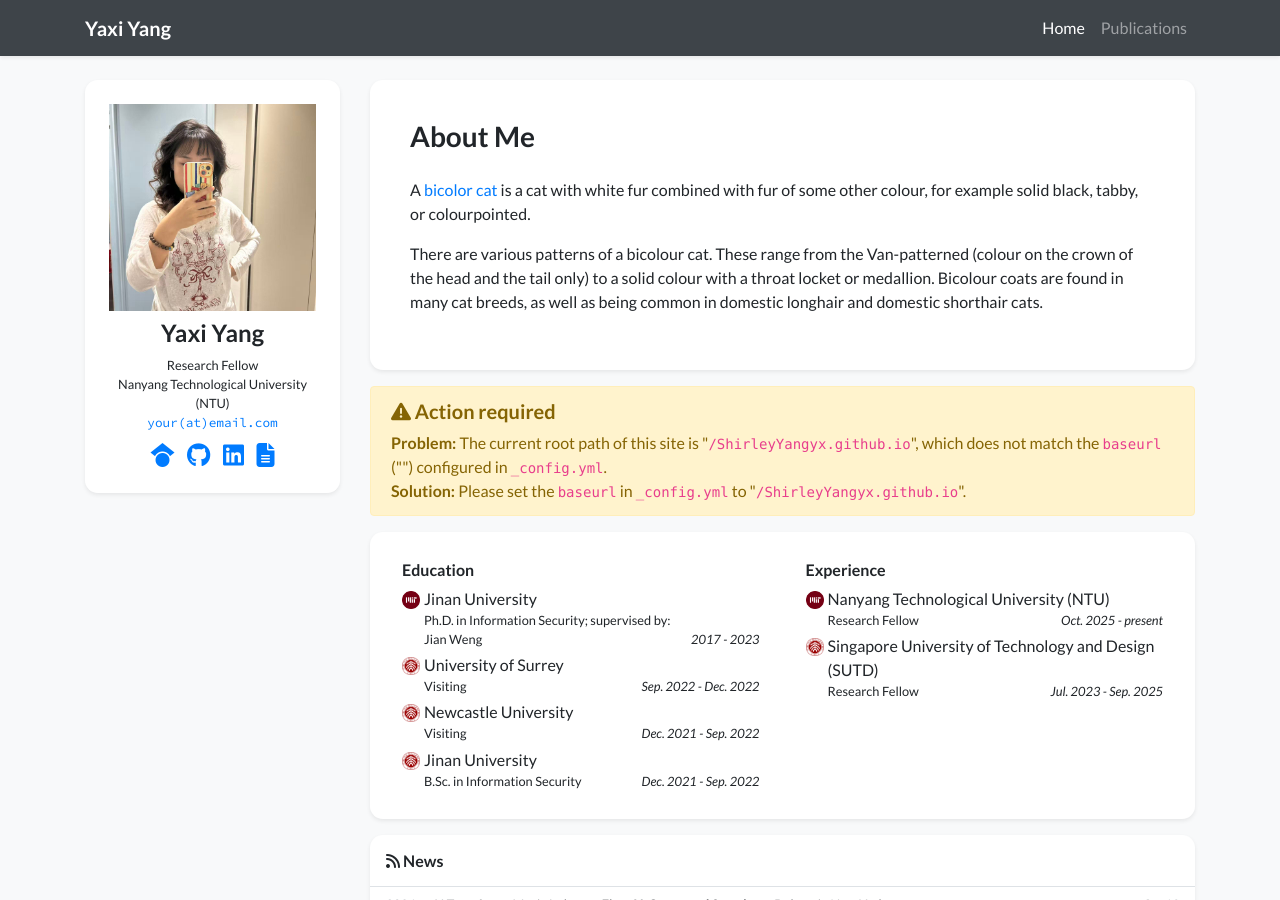
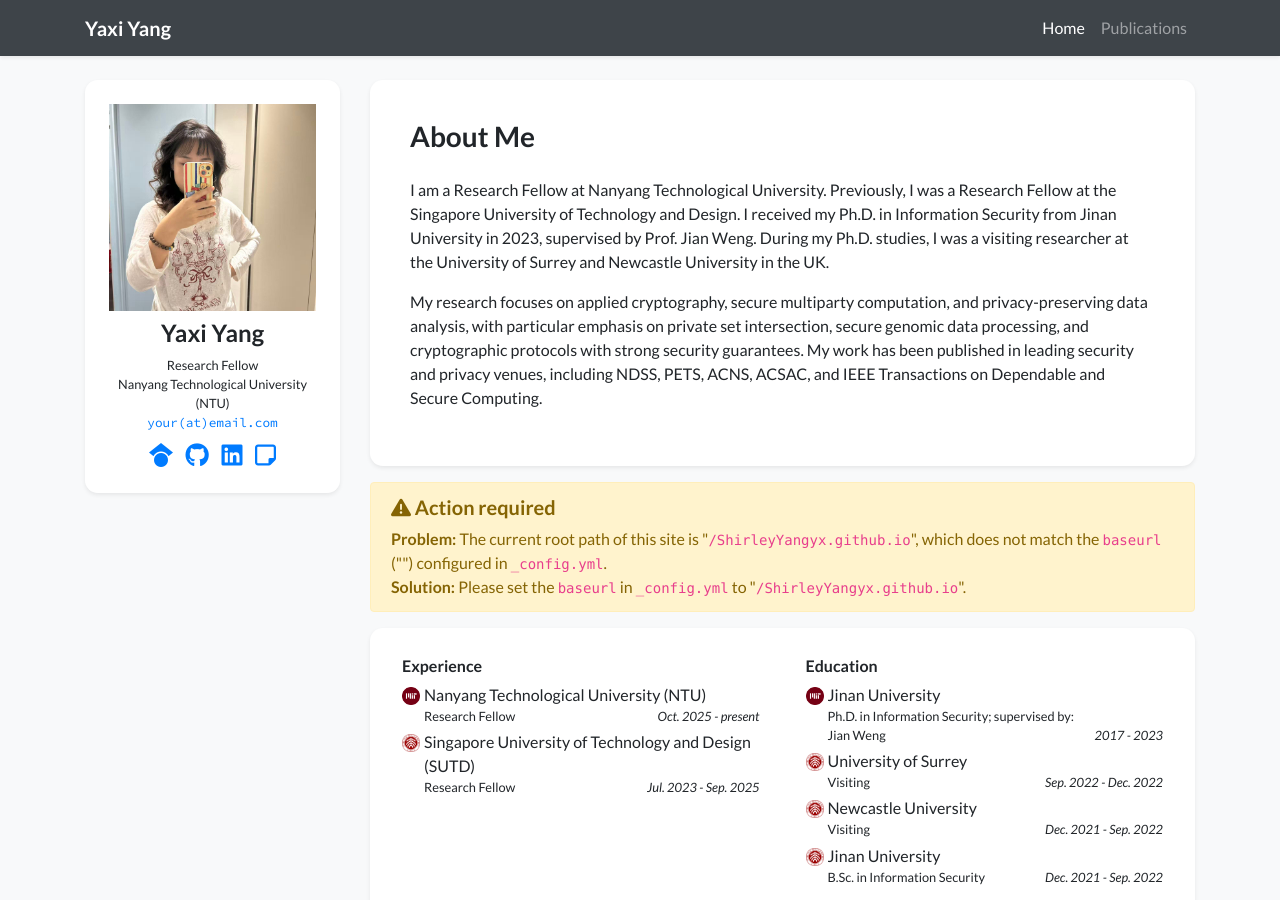
Before and after one commit to ShirleyYangyx/ShirleyYangyx.github.io, a Jekyll site: the page built from index.html, in a window 1280 px wide and 900 px high. Built offline with Jekyll 4.4.1, drawn with Linux system fonts in a browser that asks for light colours; nearby versions of some CDN libraries; a style sheet for code colours, icons or effects is not loaded.

Commit message:
Updating

```diff
--- a/_data/profile.yml
+++ b/_data/profile.yml
@@ -10,7 +10,7 @@ positions:
 
 email: "your@email.com"
 cv_link: /assets/my_CV.pdf  # Link to your CV, optional
-gscholar: xFmQpf4AAAAJ  # This is an example, replace it with your own Google Scholar ID
+gscholar: NG1ZG6cAAAAJ&hl=zh-CN  # This is an example, replace it with your own Google Scholar ID
 github: NG1ZG6cAAAAJ&hl
 # twitter: your_twitter_id  # Do not include the '@' symbol
 # wechat_qrcode: /assets/images/etc/wechat.jpg
@@ -22,12 +22,14 @@ linkedin: yaxi-yang-722bb9236/
 short_bio_text_justify: false
 short_bio: >-
   <p>
-    A <a href="https://en.wikipedia.org/wiki/Bicolor_cat" target="_blank">bicolor cat</a> is a cat with white fur combined with fur of some other colour, for example solid black, tabby, or colourpointed.
+    I am a Research Fellow at Nanyang Technological University. Previously, I was a Research Fellow at the Singapore University of Technology and Design.
+    I received my Ph.D. in Information Security from Jinan University in 2023, supervised by Prof. Jian Weng.
+    During my Ph.D. studies, I was a visiting researcher at the University of Surrey and Newcastle University in the UK.
   </p>
   <p>
-    There are various patterns of a bicolour cat. These range from the Van-patterned (colour on the crown of the head
-    and the tail only) to a solid colour with a throat locket or medallion. Bicolour coats are found in many cat breeds,
-    as well as being common in domestic longhair and domestic shorthair cats.
+    My research focuses on applied cryptography, secure multiparty computation, and privacy-preserving data analysis,
+    with particular emphasis on private set intersection, secure genomic data processing, and cryptographic protocols with strong security guarantees.
+    My work has been published in leading security and privacy venues, including NDSS, PETS, ACNS, ACSAC, and IEEE Transactions on Dependable and Secure Computing.
   </p>
 
 portrait_url: /assets/images/photos/portrait.jpg
--- a/_includes/widgets/experience_card.html
+++ b/_includes/widgets/experience_card.html
@@ -3,12 +3,13 @@
         <div class="card border-0 shadow-sm bg-white">
             <div class="card-body p-4">
                 <div class="row" data-masonry='{"percentPosition": true }'>
-                    {% if site.data.profile.education %}
+
+                    {% if site.data.profile.experience %}
                     <div class="col-lg-6">
                         <div class="mx-2 my-1">
-                            <h6>Education</h6>
+                            <h6>Experience</h6>
                             <ul class="list-unstyled mb-1">
-                                {% for item in site.data.profile.education %}
+                                {% for item in site.data.profile.experience %}
                                 <li class="media mb-1">
                                     <img src="{{ item.logo | relative_url }}" alt="{{ item.name }}" style="width: 18px;" class="mr-1 mt-1">
                                     <div class="media-body">
@@ -26,12 +27,12 @@
                     </div>
                     {% endif %}
 
-                    {% if site.data.profile.experience %}
+                    {% if site.data.profile.education %}
                     <div class="col-lg-6">
                         <div class="mx-2 my-1">
-                            <h6>Experience</h6>
+                            <h6>Education</h6>
                             <ul class="list-unstyled mb-1">
-                                {% for item in site.data.profile.experience %}
+                                {% for item in site.data.profile.education %}
                                 <li class="media mb-1">
                                     <img src="{{ item.logo | relative_url }}" alt="{{ item.name }}" style="width: 18px;" class="mr-1 mt-1">
                                     <div class="media-body">
--- a/_includes/widgets/profile_card_mini.html
+++ b/_includes/widgets/profile_card_mini.html
@@ -86,9 +86,9 @@
                         {% endif %}
 
                         {% if site.data.profile.cv_link %}
-                            <a class="px-1 no-break" target="_blank" href="{{ site.data.profile.cv_link | relative_url }}">
-                                <i class="fas fa-file-alt"></i>
-                            </a>
+                        <a class="px-1 no-break" target="_blank" href="{{ site.data.profile.cv_link | relative_url }}">
+                            <i class="far fa-sticky-note"></i>
+                        </a>
                         {% endif %}
                     </div>
                 </div>
```
